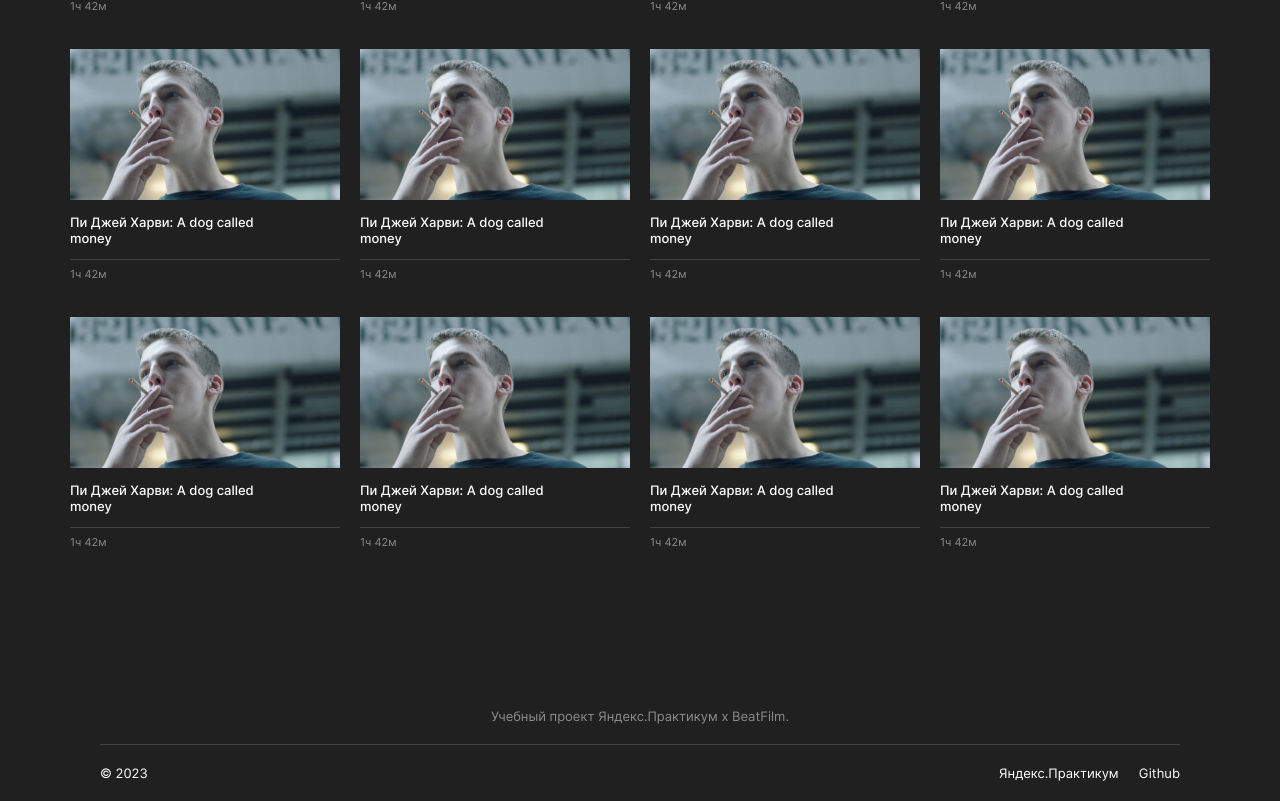
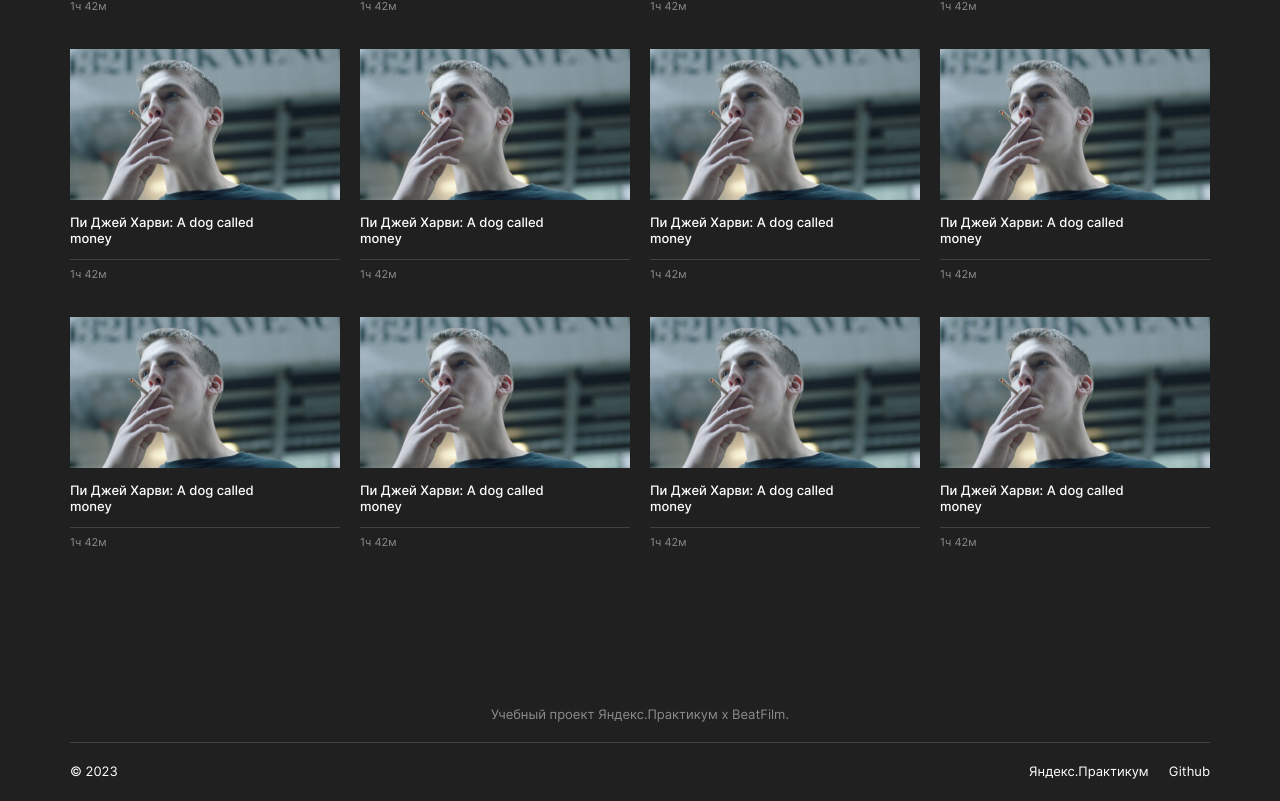
Before and after one commit to Andris585/movies-explorer-frontend, a React (Create React App) app: page /saved-movies in a window 1280 px wide. Shown: the part 854-1655 px from the top of the page. Built offline with nearby package versions, Linux system fonts and the light colour scheme.

Commit message:
fix: review comments#3

```diff
--- a/src/components/AboutMe/AboutMe.css
+++ b/src/components/AboutMe/AboutMe.css
@@ -143,7 +143,7 @@
 
 @media screen and (max-width: 450px) {
   .about-me {
-    padding: 69px 18px;
+    padding: 69px 14px;
   }
 
   .about-me__title {
--- a/src/components/Footer/Footer.css
+++ b/src/components/Footer/Footer.css
@@ -6,8 +6,12 @@
   max-width: 1280px;
   width: 100%;
   margin: 0 auto;
-  padding: 80px 70px 20px;
+  padding: 78px 70px 20px;
   box-sizing: border-box;
+}
+
+.footer_type_wide {
+  padding: 78px 40px 20px;
 }
 
 .footer__title {
--- a/src/components/Footer/Footer.jsx
+++ b/src/components/Footer/Footer.jsx
@@ -1,8 +1,10 @@
 import "./Footer.css";
+import { useLocation } from 'react-router-dom';
 
 function Footer() {
+  const { pathname } = useLocation();
   return (
-    <footer className="footer">
+    <footer className={`footer ${pathname === "/" ? "" : "footer_type_wide"}`}>
       <h3 className="footer__title">Учебный проект Яндекс.Практикум х BeatFilm.</h3>
       <div className="footer__container">
         <p className="footer__copyright">&copy; 2023</p>
--- a/src/components/Portfolio/Portfolio.css
+++ b/src/components/Portfolio/Portfolio.css
@@ -89,7 +89,7 @@
 
 @media screen and (max-width: 450px) {
   .portfolio {
-    padding: 0 18px 131px;
+    padding: 0 14px 131px;
   }
 
   .portfolio__title {
```
